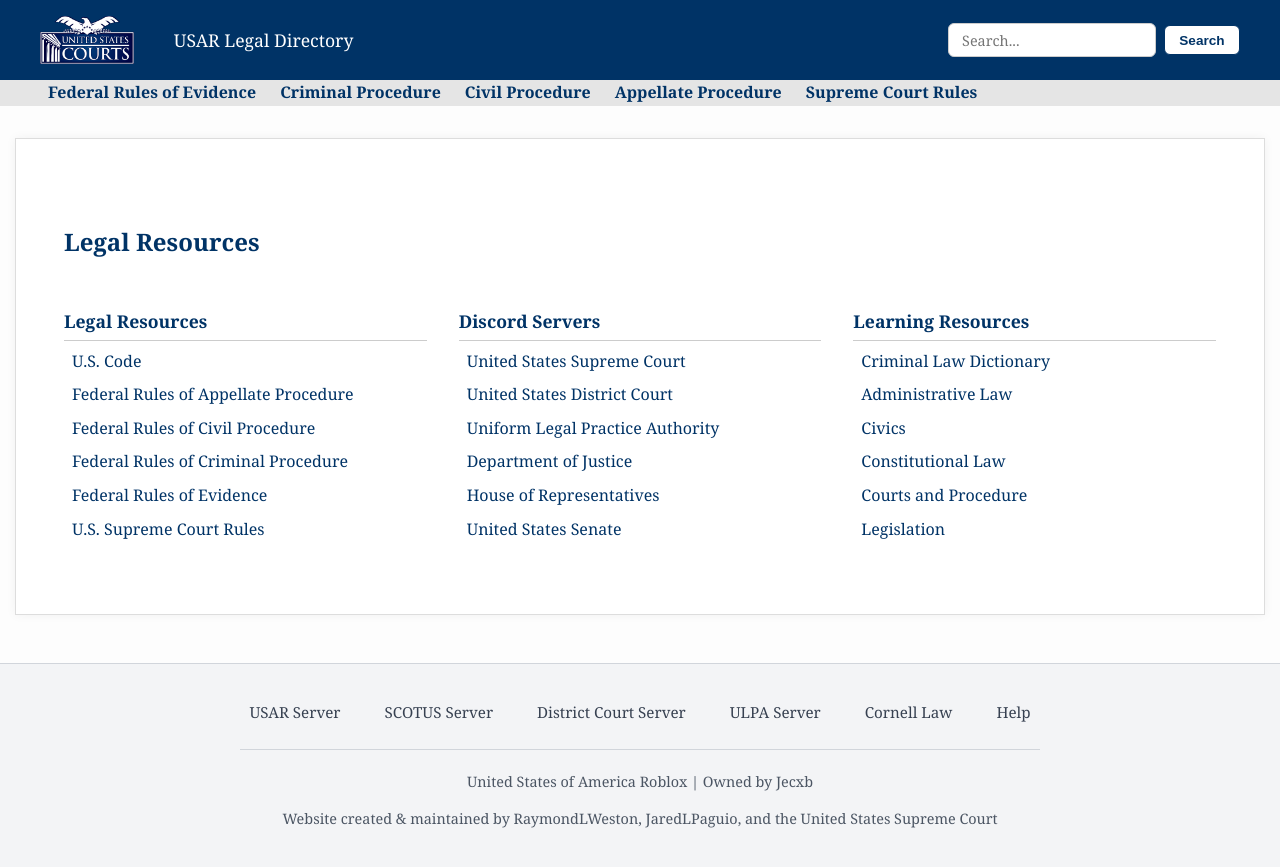
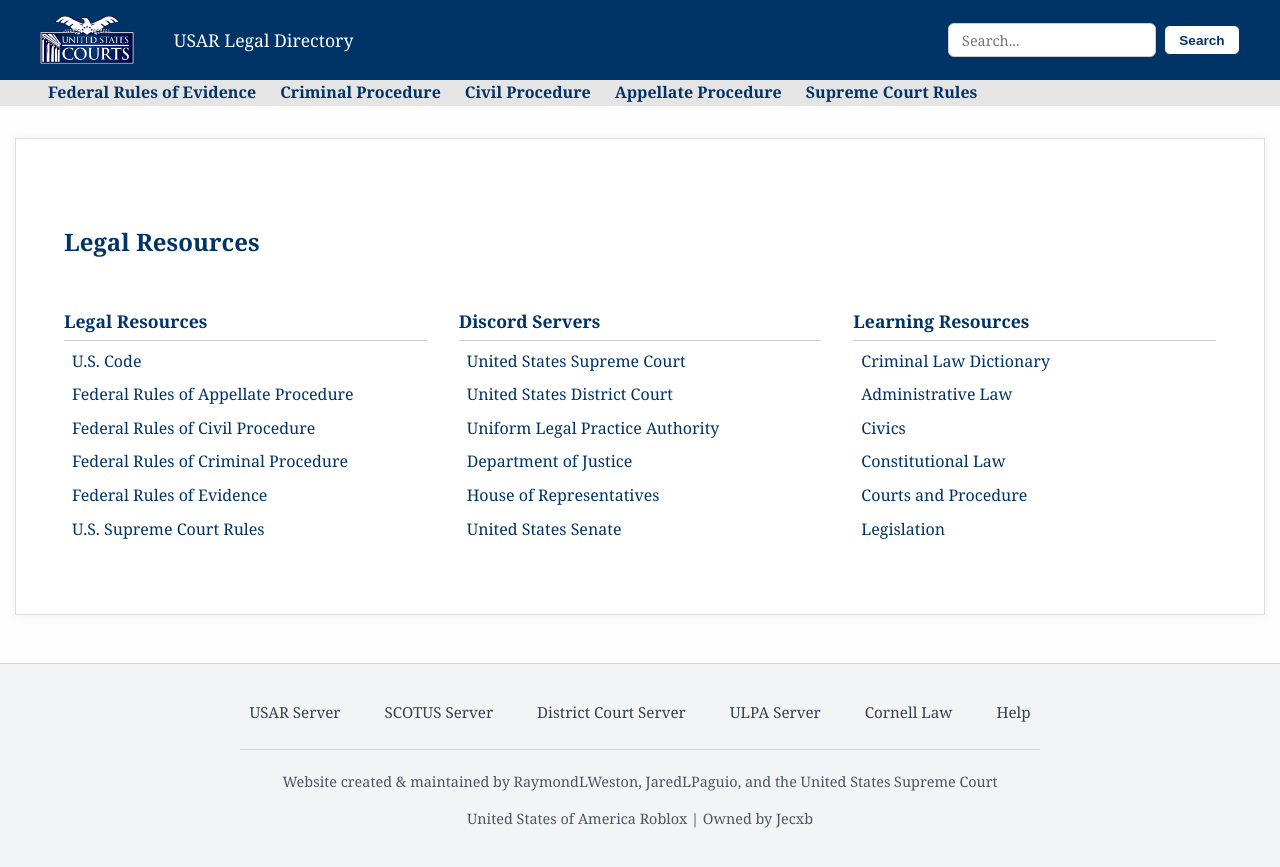
Before and after one commit to usarscotus/legal-directory, a Jekyll site: the page built from index.html, in a window 1280 px wide. Shown: the top 867 px of the page. Built offline with Jekyll 4.4.1, drawn with Linux system fonts in a browser that asks for light colours.

Commit message:
Update footer.html

```diff
--- a/_includes/footer.html
+++ b/_includes/footer.html
@@ -12,10 +12,12 @@
         <hr class="footer-divider" />
 
         <p class="footer-credit1">
+            Website created & maintained by RaymondLWeston, JaredLPaguio, and the United States Supreme Court
+        </p>
+
+        <p class="footer-credit2">
             United States οf America Roblox | Owned by Jecxb
         </p>
-    <p class="footer-credit2">
-      Website created & maintained by RaymondLWeston, JaredLPaguio, and the United States Supreme Court
-    </p>
+
     </div>
 </footer>
```
Lines whose indentation alone changed are shown as unchanged.
